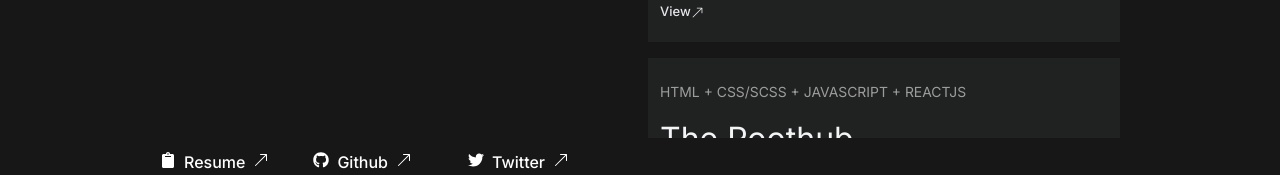
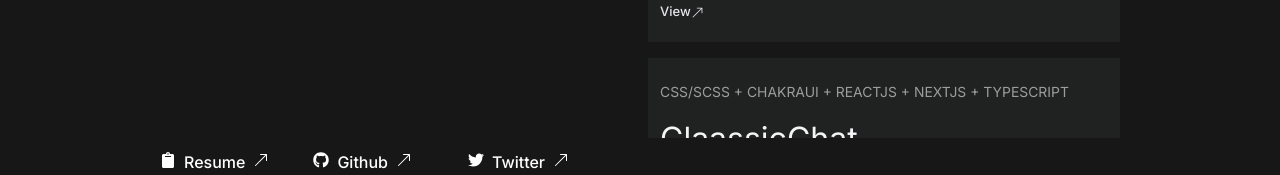
Before and after one commit to Akanimorex/updated-portifolio, a React (Vite) app: page / in a window 1280 px wide. Shown: the part 777-952 px from the top of the page. Built offline with nearby package versions, Linux system fonts and the light colour scheme.

Commit message:
added one project

```diff
--- a/src/App.jsx
+++ b/src/App.jsx
@@ -94,8 +94,9 @@ function App() {
           <div className='right-side h-screen   w-full sm:w-[50%] text-left relative overflow-y-scroll scrollbar'>
             <h3 className={isLightMode ? 'text-black py-5' : 'text-gray-200 py-5'}>WORKS</h3>
             <Works isLightMode={isLightMode} name={"Skaterbirds"} description={"NFT product website"} skills={"ReactJs + Typescript + Tailwind"} link={"https://www.skaterbirds.io/"}/>
-            <Works isLightMode={isLightMode} name={"Polkabridge"} description={" Decentralized All-in-one Financial Application Platform "} skills={"ReactJs + Typescript + NodeJs + material ui"} link={"https://p2p.polkabridge.org/"} />
+            <Works isLightMode={isLightMode} name={"Polkabridge"} description={" Decentralized All-in-one Financial Application Platform "} skills={"ReactJs + Typescript + NodeJs + material ui"} link={"https://classic-web.netlify.app/"} />
             <Works isLightMode={isLightMode} name={'Bookdown'} description={"Food Application"} skills={"HTML + CSS/SCSS + Javascript"}/>
+            <Works isLightMode={isLightMode} name={'ClaassicChat'} description={"Chat Application"} skills={"CSS/SCSS + ChakraUI + ReactJs + NextJs + Typescript"} link={"https://theroothub.com/"} />
             <Works isLightMode={isLightMode} name={'The Roothub'} description={"Innovation and Incubation Hub"} skills={"HTML + CSS/SCSS + Javascript + ReactJs"} link={"https://theroothub.com/"} />
           </div>
         </div>
```
